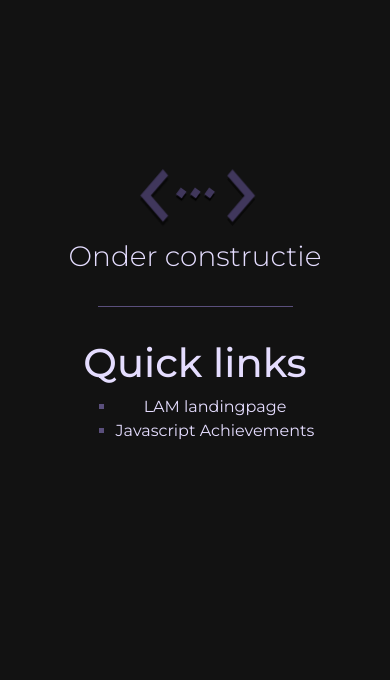
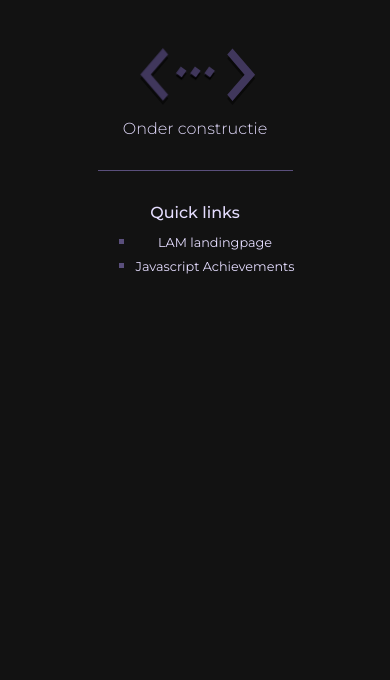
Before and after one commit to svmcd/portfolio, a PHP site: page / in a window 390 px wide. Shown: the top 680 px of the page. Run offline with PHP 8.4, Linux system fonts and the light colour scheme.

Commit message:
small changes

```diff
--- a/css/style.css
+++ b/css/style.css
@@ -8,7 +8,22 @@
 #5a4f7c
 */
 
-html { height: 100%; }
+html {
+    height: 100%;
+    font-size: 100%;
+}
+
+html::selection,
+div::selection,
+h1::selection,
+h3::selection,
+a::selection,
+p::selection,
+li::selection,
+hr::selection {
+    color: #181818;
+    background: #e5ddff;
+}
 
 body {
     font-family: 'Montserrat', sans-serif;
@@ -18,7 +33,7 @@ body {
 }
 
 svg {
-    margin-top: 10em;
+    margin-top: 10%;
     width: 30em;
 }
 
@@ -52,12 +67,21 @@ svg {
     }
 }
 
-@media screen and (max-width:1000px) {
+@media screen and (max-width:800px) {
     .svg {
         width: 50%;
     }
     .lijn {
         width: 50%;
+    }
+    #onder-c {
+        font-size: 1rem;
+    }
+    #quick-links {
+        font-size: 1rem;
+    }
+    #quick-link {
+        font-size: 0.8rem;
     }
 }
 
@@ -65,17 +89,18 @@ svg {
 #onder-c {
     color: #e5ddff;
     font-weight: 300;
+    margin-bottom: 2rem;
 }
 
 hr {
     border-color: #5a4f7c;
     width: 50em;
-    margin-bottom: 2em;
-    margin-top: 2em;
 }
 
 .quick-links h1 {
     color: #e5ddff;
+    font-size: 1.8rem;
+    margin-top: 2rem;
 }
 
 .link-box ul{
--- a/index.html
+++ b/index.html
@@ -33,14 +33,14 @@
             <hr class="lijn"></hr>
         </div>
         <div class="quick-links">
-            <h1>Quick links</h1>
+            <h1 id="quick-links">Quick links</h1>
             <div class="link-box">
                 <ul>
                     <li>
-                        <a target="blank_" href="http://samedpolat.nl/lamlisse/">LAM landingpage</a>
+                        <a id="quick-link" target="blank_" href="http://samedpolat.nl/lamlisse/">LAM landingpage</a>
                     </li>
                     <li>
-                        <a target="blank_" href="http://samedpolat.nl/Javascript-Achievements/">Javascript Achievements</a>
+                        <a id="quick-link" target="blank_" href="http://samedpolat.nl/Javascript-Achievements/">Javascript Achievements</a>
                     </li>
                 </ul>
             </div>
```
